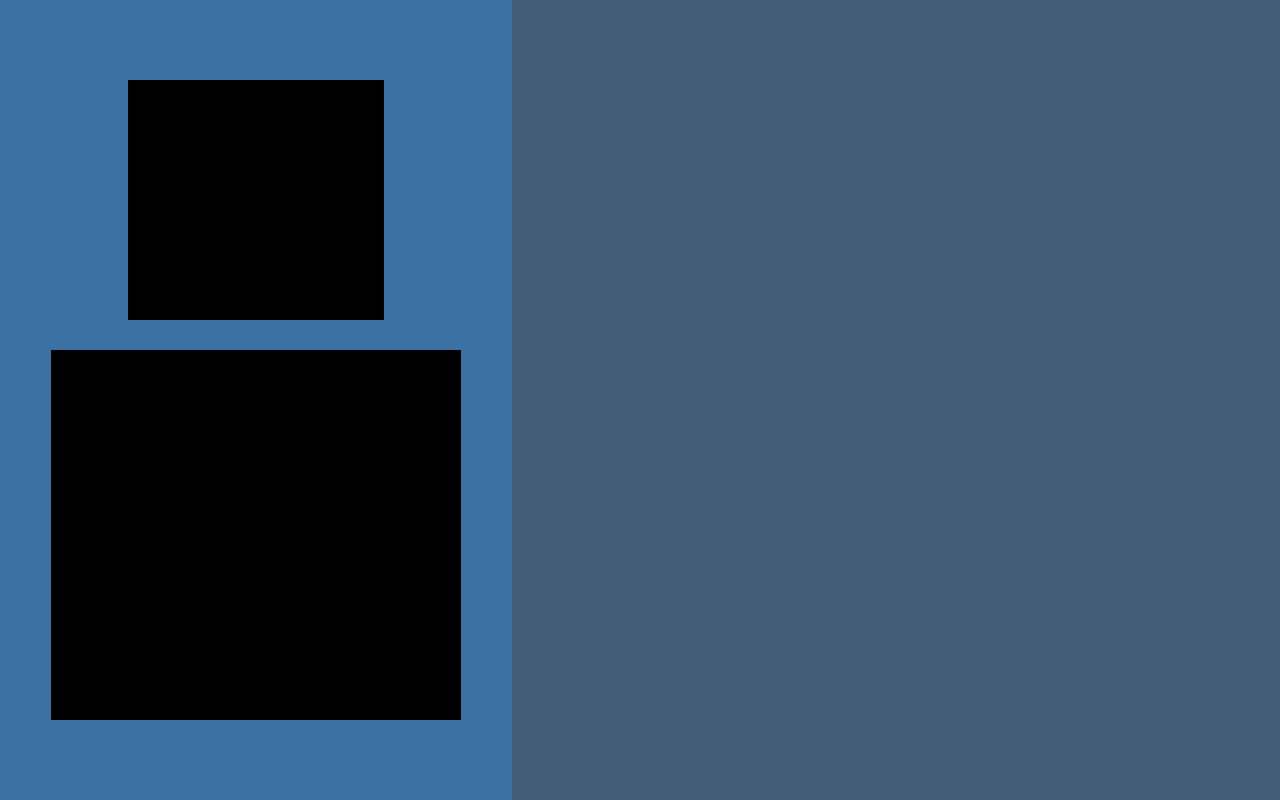
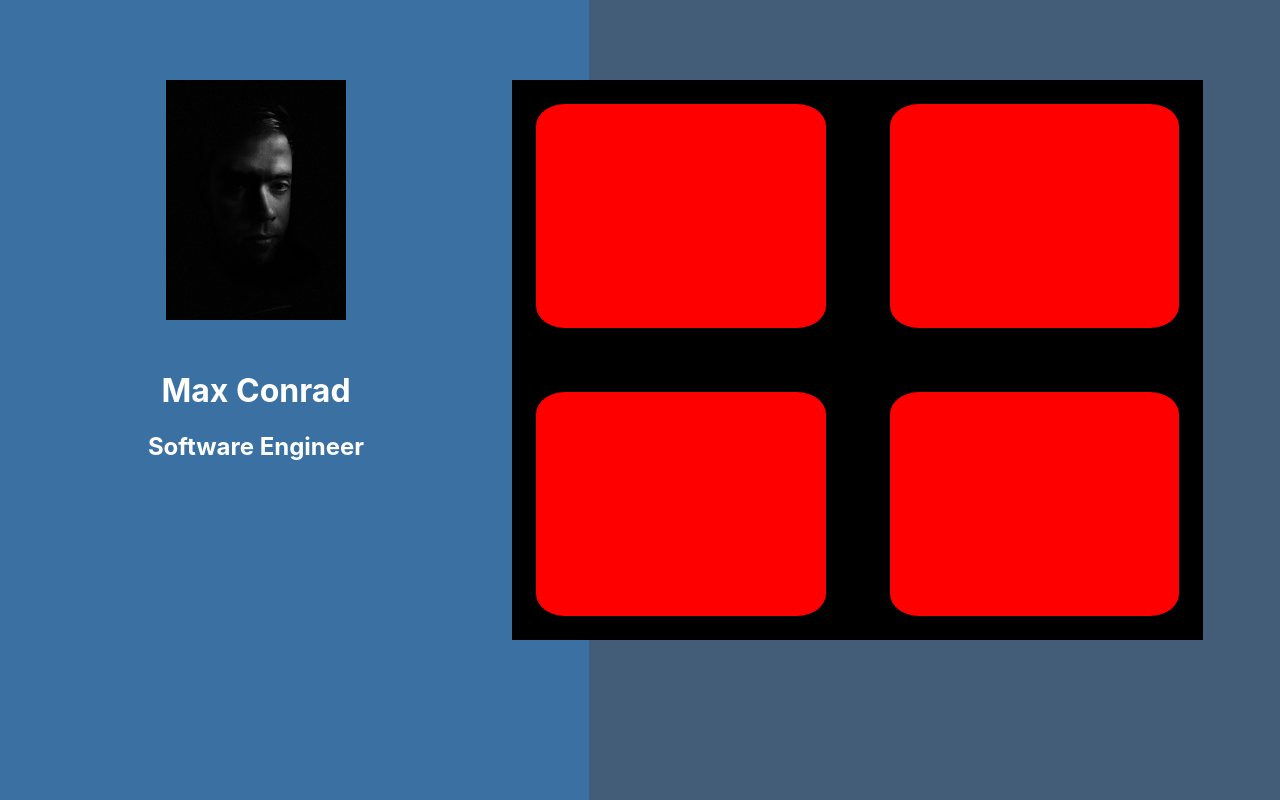
Before and after one commit to maxt95/maxconrad-ui, a React (Create React App) app: page / in a window 1280 px wide. Built offline with nearby package versions, Linux system fonts and the light colour scheme.

Commit message:
Layout of link blocks sketched out via css

```diff
--- a/src/pages/LandingPage/landing.js
+++ b/src/pages/LandingPage/landing.js
@@ -1,17 +1,27 @@
 import React from 'react'
 import './landing.scss'
+import avatar from '../../images/avatar.jpg'
 
 const Landing = () => {
   return (
     <div className="landing-page">
       <div className="about-section">
         <div className="avatar">
-          {/* insert photo here */}
+          <img alt="avatar" src={avatar} />
         </div>
-        <div className="description" />
+        <div className="description">
+          <h1>Max Conrad</h1>
+          <h2>Software Engineer</h2>
+        </div>
       </div>
       <div className="link-section">
-
+        <div className="left-padding" />
+        <div className="links">
+          <div className="link"></div>
+          <div className="link"></div>
+          <div className="link"></div>
+          <div className="link"></div>
+        </div>
       </div>
     </div>
   )
--- a/src/pages/LandingPage/landing.scss
+++ b/src/pages/LandingPage/landing.scss
@@ -1,8 +1,8 @@
 .landing-page {
   display: grid;
   grid-template-columns: 40% 60%;
-  height: 100%;
-  width: 100%;
+  height: 100vh;
+  width: 100vw;
 
   .about-section {
     width: 100%;
@@ -20,7 +20,11 @@
       grid-area: avatar;
       margin-left: 25%;
       margin-right: 25%;
-      background-color: black;
+      width: 50%;
+      img {
+        height: 100%;
+        width: 70%;
+      }
     }
 
     .description {
@@ -28,15 +32,39 @@
       margin-left: 10%;
       margin-right: 10%;
       margin-top: 30px;
-      background-color: black;
     }
   }
   .link-section {
     width: 100%;
     background-color: #435c77;
     display: grid;
-    grid-template-rows: 20% auto 20%;
+    grid-template-rows: 10% auto 20%;
     grid-template-columns: 10% auto 10%;
 
+    .left-padding {
+      grid-column-start: 1;
+      grid-column-end: span 1;
+      grid-row-start: 1;
+      grid-row-end: span 3;
+      background-color: #3a70a2;
+    }
+    .links {
+      display: grid;
+      grid-template-columns: repeat(auto-fill, minmax(40%, 1fr));
+      grid-gap: 1rem;
+      width: 100%;
+      height: 100%;
+      grid-column-start: 1;
+      grid-column-end: span 2;
+      grid-row-start: 2;
+      grid-row-end: span 1;
+      background-color: black;
+
+      .link {
+        background-color: red;
+        margin: 1.5rem;
+        border-radius: 10%;
+      }
+    }
   }
 }
```
